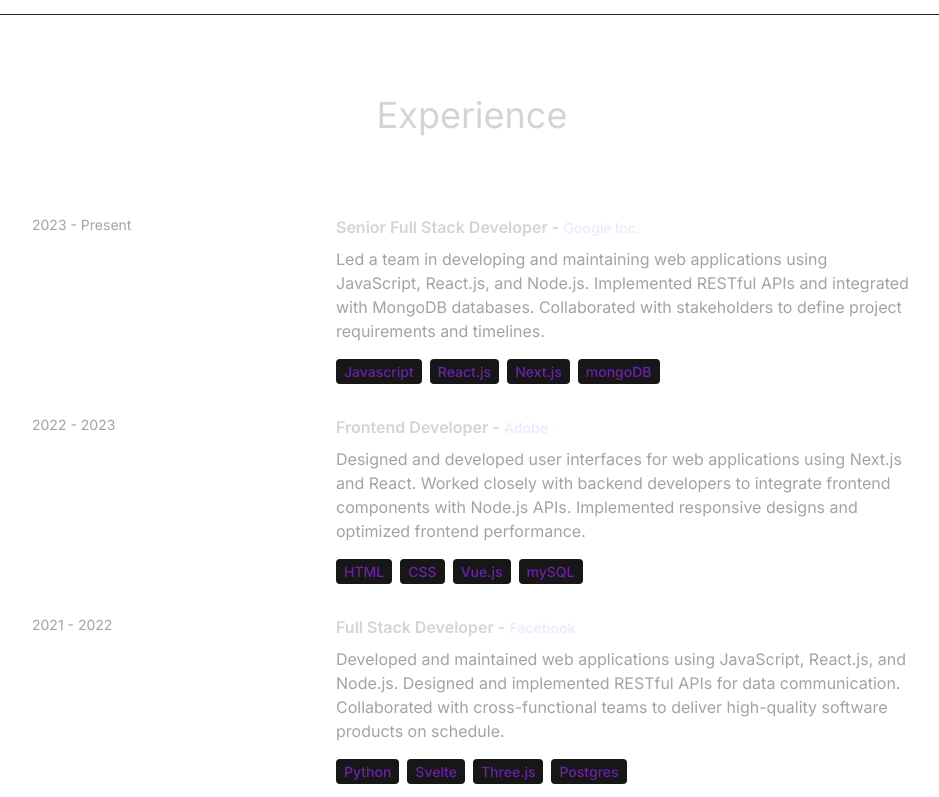
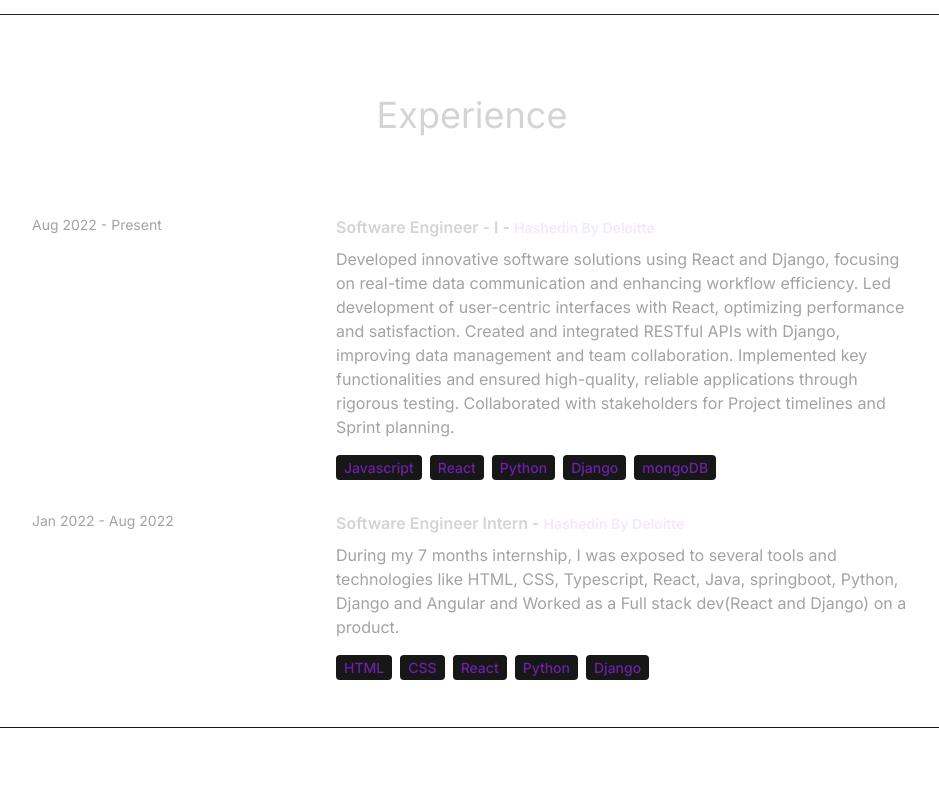
Before and after one commit to shivank13/MyPortfolio, a React (Create React App) app: page / in a window 1280 px wide. Shown: the part 2000-2797 px from the top of the page, without its empty margins (168-1107 px from the left). Built offline with nearby package versions, Linux system fonts and the light colour scheme.

Commit message:
Added project and experience data and github links to projects

```diff
--- a/src/components/Projects.jsx
+++ b/src/components/Projects.jsx
@@ -15,6 +15,7 @@ const Projects = () => {
       </motion.h1>
       <div>
         {PROJECTS.map((project, index) => (
+          <a href={project.githublink}>
             <div key={index} className="mb-8 flex flex-wrap lg:justify-center">
               <motion.div
                 initial={{ x: -100, opacity: 0 }}
@@ -48,6 +49,7 @@ const Projects = () => {
                 ))}
               </motion.div>
             </div>
+          </a>
         ))}
       </div>
     </div>
--- a/src/constants/data.js
+++ b/src/constants/data.js
@@ -1,71 +1,55 @@
 import project1 from "../assets/projects/project-1.jpg";
 import project2 from "../assets/projects/project-2.jpg";
 import project3 from "../assets/projects/project-3.jpg";
-import project4 from "../assets/projects/project-4.jpg";
 
-export const HERO_CONTENT = `I am a passionate full stack developer with a knack for crafting robust and scalable web applications. With 5 years of hands-on experience, I have honed my skills in front-end technologies like React and Next.js, as well as back-end technologies like Node.js, MySQL, PostgreSQL, and MongoDB. My goal is to leverage my expertise to create innovative solutions that drive business growth and deliver exceptional user experiences.`;
+export const HERO_CONTENT = `I am a passionate full stack developer with a knack for crafting robust and scalable web applications. With 2.5 years of hands-on experience, I have honed my skills in front-end technologies like React and JavaScript, as well as back-end technologies like Python, Django and MongoDB. My goal is to leverage my expertise to create innovative solutions that drive business growth and deliver exceptional user experiences.`;
 
 export const ABOUT_TEXT = `I am a dedicated and versatile full stack developer with a passion for creating efficient and user-friendly web applications. With 5 years of professional experience, I have worked with a variety of technologies, including React, Next.js, Node.js, MySQL, PostgreSQL, and MongoDB. My journey in web development began with a deep curiosity for how things work, and it has evolved into a career where I continuously strive to learn and adapt to new challenges. I thrive in collaborative environments and enjoy solving complex problems to deliver high-quality solutions. Outside of coding, I enjoy staying active, exploring new technologies, and contributing to open-source projects.`;
 
 export const EXPERIENCES = [
   {
-    year: "2023 - Present",
-    role: "Senior Full Stack Developer",
-    company: "Google Inc.",
-    description: `Led a team in developing and maintaining web applications using JavaScript, React.js, and Node.js. Implemented RESTful APIs and integrated with MongoDB databases. Collaborated with stakeholders to define project requirements and timelines.`,
-    technologies: ["Javascript", "React.js", "Next.js", "mongoDB"],
+    year: "Aug 2022 - Present",
+    role: "Software Engineer - I",
+    company: "Hashedin By Deloitte",
+    description: `Developed innovative software solutions using React and Django, focusing on real-time data communication and enhancing workflow efficiency. Led development of user-centric interfaces with React, optimizing performance and satisfaction. Created and integrated RESTful APIs with Django,
+     improving data management and team collaboration. Implemented key functionalities and ensured high-quality, reliable applications through rigorous testing. Collaborated with stakeholders for Project timelines and Sprint planning.`,
+    technologies: ["Javascript", "React", "Python", "Django", "mongoDB"],
   },
   {
-    year: "2022 - 2023",
-    role: "Frontend Developer",
-    company: "Adobe",
-    description: `Designed and developed user interfaces for web applications using Next.js and React. Worked closely with backend developers to integrate frontend components with Node.js APIs. Implemented responsive designs and optimized frontend performance.`,
-    technologies: ["HTML", "CSS", "Vue.js", "mySQL"],
-  },
-  {
-    year: "2021 - 2022",
-    role: "Full Stack Developer",
-    company: "Facebook",
-    description: `Developed and maintained web applications using JavaScript, React.js, and Node.js. Designed and implemented RESTful APIs for data communication. Collaborated with cross-functional teams to deliver high-quality software products on schedule.`,
-    technologies: ["Python", "Svelte", "Three.js", "Postgres"],
-  },
-  {
-    year: "2020 - 2021",
-    role: "Software Engineer",
-    company: "Paypal",
-    description: `Contributed to the development of web applications using JavaScript, React.js, and Node.js. Managed databases and implemented data storage solutions using MongoDB. Worked closely with product managers to prioritize features and enhancements.`,
-    technologies: ["Ruby", "Rails", "PHP", "Sqlite"],
+    year: "Jan 2022 - Aug 2022",
+    role: "Software Engineer Intern",
+    company: "Hashedin By Deloitte",
+    description: `During my 7 months internship, I was exposed to several tools and
+    technologies like HTML, CSS, Typescript, React, Java, springboot,
+    Python, Django and Angular and Worked as a Full stack dev(React and Django) on a product.`,
+    technologies: ["HTML", "CSS", "React", "Python", "Django"],
   },
 ];
 
 export const PROJECTS = [
   {
-    title: "E-Commerce Website",
+    title: "NETFLIX-GPT",
     image: project1,
     description:
-      "A fully functional e-commerce website with features like product listing, shopping cart, and user authentication.",
-    technologies: ["HTML", "CSS", "React", "Node.js", "MongoDB"],
-  },
-  {
-    title: "Task Management App",
-    image: project2,
-    description:
-      "An application for managing tasks and projects, with features such as task creation, assignment, and progress tracking.",
-    technologies: ["HTML", "CSS", "Angular", "Firebase"],
+      "A netflix clone website having GPT search feature and user authentication.",
+    technologies: ["React","Redux","TailwindCSS","Firebase"],
+    githublink:"https://github.com/shivank13/netflix-gpt"
   },
   {
     title: "Portfolio Website",
     image: project3,
     description:
-      "A personal portfolio website showcasing projects, skills, and contact information.",
-    technologies: ["HTML", "CSS", "React", "Bootstrap"],
+      "A personal portfolio website showcasing experience, projects, skills, and contact information.",
+    technologies: ["React", "TailwindCSS"],
+    githublink:"https://github.com/shivank13/ShivankPortfolio",
   },
   {
-    title: "Blogging Platform",
-    image: project4,
+    title: "Food Ordering Website",
+    image: project2,
     description:
-      "A platform for creating and publishing blog posts, with features like rich text editing, commenting, and user profiles.",
-    technologies: ["HTML", "CSS", "Vue.js", "Express", "mySQL"],
+      "A food ordering website having features like Search, filter, Accordian and Add to cart.",
+    technologies: ["React","Redux","TailwindCSS"],
+    githublink:"https://github.com/shivank13/ReactProject",
   },
 ];
 
```
Lines whose indentation alone changed are shown as unchanged.
